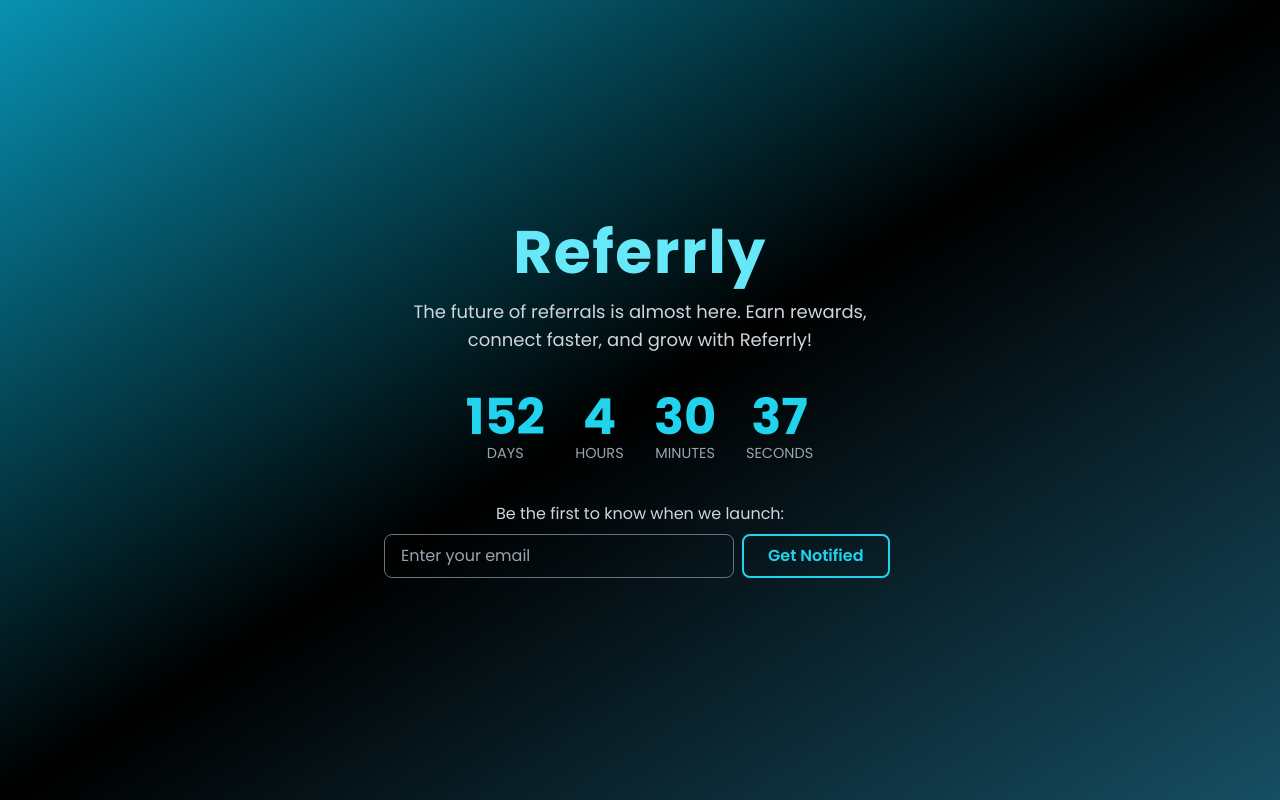
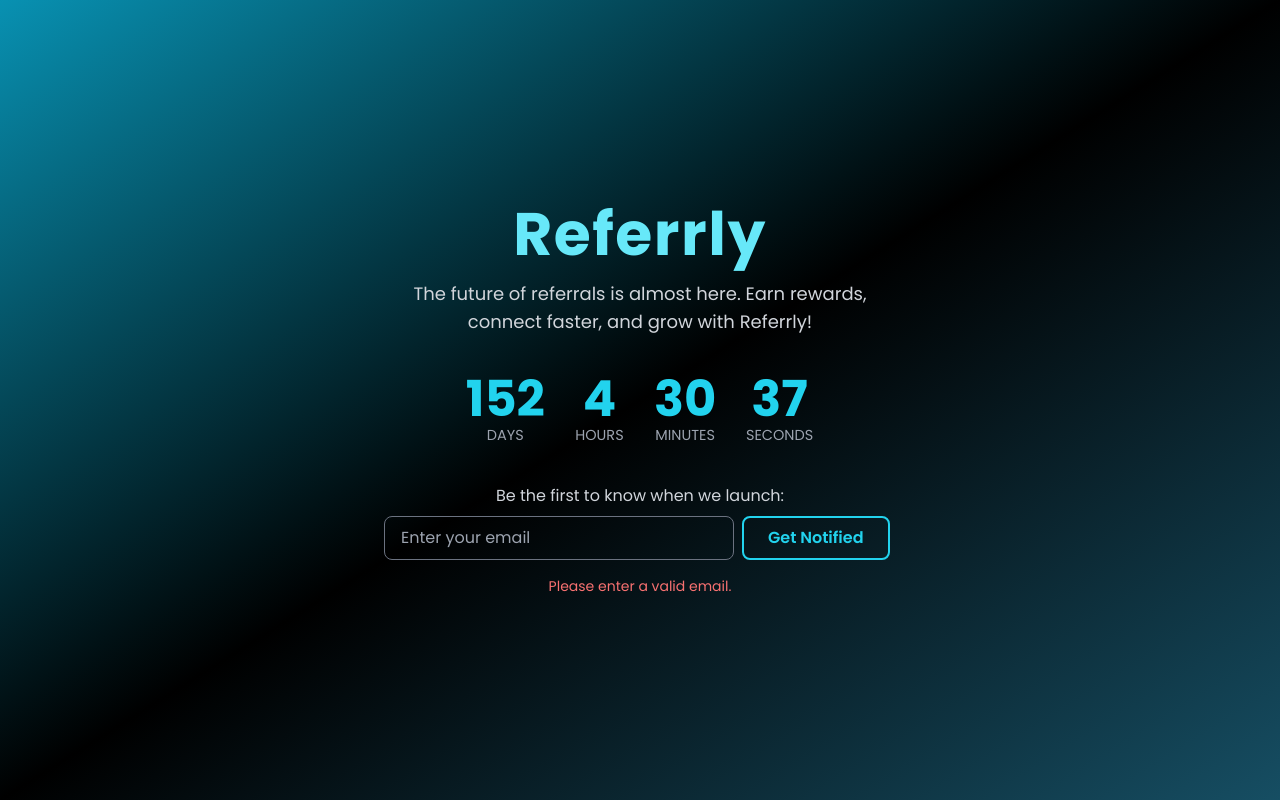
Before and after one commit to MonalikaPatnaik/GetReferred, a Next.js app in the folder networth/: page / in a window 1280 px wide. Both pictures are taken after a click on the button "Get Notified". Shown: the top 800 px of the page. Built offline with nearby package versions, Linux system fonts and the light colour scheme; no server answers.

Commit message:
added-firebase

```diff
--- a/networth/app/components/ComingSoon.tsx
+++ b/networth/app/components/ComingSoon.tsx
@@ -1,12 +1,49 @@
 import React, { useState, useEffect } from "react";
-import { motion } from "framer-motion"; // For animations
+import { motion } from "framer-motion";
+import { firestore } from "../firebase";
+import { doc, getDoc, setDoc, updateDoc, arrayUnion } from "firebase/firestore";
 import Navbar from "./Navbar";
 
 const ComingSoon: React.FC = () => {
+  const [email, setEmail] = useState("");
+  const [message, setMessage] = useState("");
+
+  const handleEmailSubmit = async (email: string) => {
+    if (!email) {
+      setMessage("Please enter a valid email.");
+      return;
+    }
+
+    try {
+      const emailDocRef = doc(firestore, "emails", "emailsList");
+      const emailDocSnap = await getDoc(emailDocRef);
+
+      if (emailDocSnap.exists()) {
+        const existingEmails = emailDocSnap.data().emails || [];
+
+        // Check for duplicate emails
+        if (existingEmails.includes(email)) {
+          setMessage("This email is already subscribed!");
+          return;
+        }
+
+        await updateDoc(emailDocRef, {
+          emails: arrayUnion(email),
+        });
+      } else {
+        await setDoc(emailDocRef, { emails: [email] });
+      }
+
+      setMessage("You've been successfully subscribed!");
+      setEmail("");
+    } catch (e) {
+      console.error("Error adding email: ", e);
+      setMessage("Something went wrong. Please try again.");
+    }
+  };
+
   const calculateTimeLeft = () => {
-    // Set launch date to February 24th, 2025 at 23:59:59
     const launchDate = new Date("2025-02-24T23:59:59");
-
     const now = new Date().getTime();
     const difference = launchDate.getTime() - now;
 
@@ -30,9 +67,7 @@ const ComingSoon: React.FC = () => {
   }, []);
 
   return (
-    <div>
     <div className="h-screen flex flex-col justify-center items-center bg-gradient-to-br from-cyan-600 via-black to-cyan-900 text-white font-sans px-6 text-center">
-        {/* Title */}
       <motion.h1
         className="text-6xl font-bold tracking-wide text-cyan-300"
         initial={{ opacity: 0, y: -30 }}
@@ -46,7 +81,6 @@ const ComingSoon: React.FC = () => {
         The future of referrals is almost here. Earn rewards, connect faster, and grow with Referrly!
       </p>
 
-        {/* Countdown Timer */}
       <div className="flex space-x-8 mt-10">
         {Object.entries(timeLeft).map(([key, value]) => (
           <motion.div
@@ -61,19 +95,19 @@ const ComingSoon: React.FC = () => {
         ))}
       </div>
 
-        {/* Subscription Form */}
       <div className="mt-10 w-full max-w-lg">
         <p className="text-md text-gray-300 mb-2">Be the first to know when we launch:</p>
         <div className="flex flex-col sm:flex-row space-y-4 sm:space-y-0 sm:space-x-2">
-            {/* Email Input */}
           <input
             type="email"
             placeholder="Enter your email"
             className="px-4 py-2 border border-gray-500 rounded-lg bg-transparent text-white focus:outline-none focus:ring-2 focus:ring-cyan-400 w-full sm:w-auto"
+            value={email}
+            onChange={(e) => setEmail(e.target.value)}
           />
 
-            {/* Get Notified Button */}
           <motion.button
+            onClick={() => handleEmailSubmit(email)}
             whileHover={{
               scale: 1.05,
               backgroundColor: ["#00FFFF", "#FFFFFF", "#00FFFF"],
@@ -86,7 +120,20 @@ const ComingSoon: React.FC = () => {
             <span className="relative z-10">Get Notified</span>
           </motion.button>
         </div>
-        </div>
+
+        {/* Message Alert */}
+        {message && (
+          <motion.div
+            initial={{ opacity: 0, y: -10 }}
+            animate={{ opacity: 1, y: 0 }}
+            transition={{ duration: 0.5 }}
+            className={`mt-4 text-sm ${
+              message.includes("successfully") ? "text-green-400" : "text-red-400"
+            }`}
+          >
+            {message}
+          </motion.div>
+        )}
       </div>
     </div>
   );
```
Lines whose indentation alone changed are shown as unchanged.
